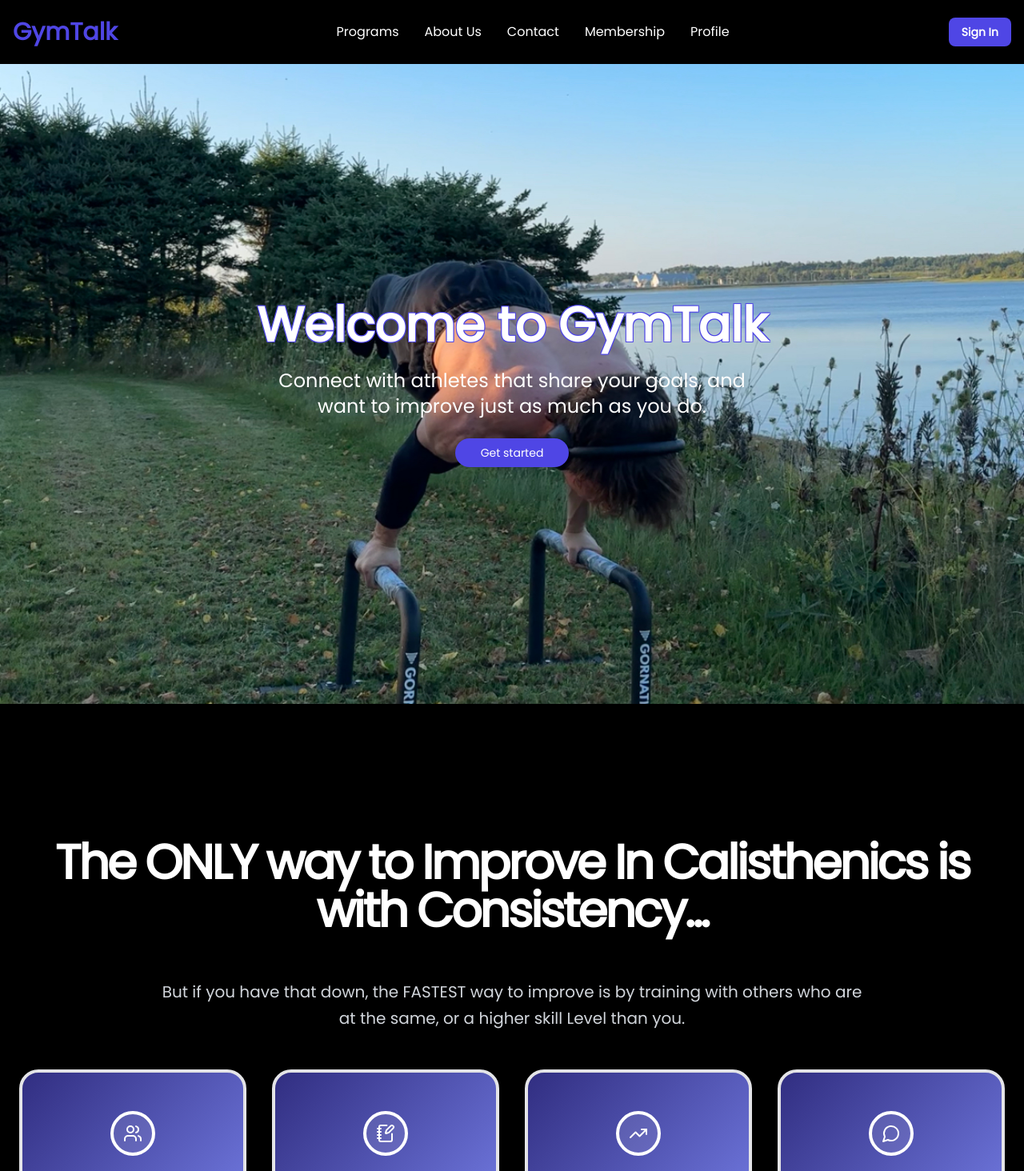
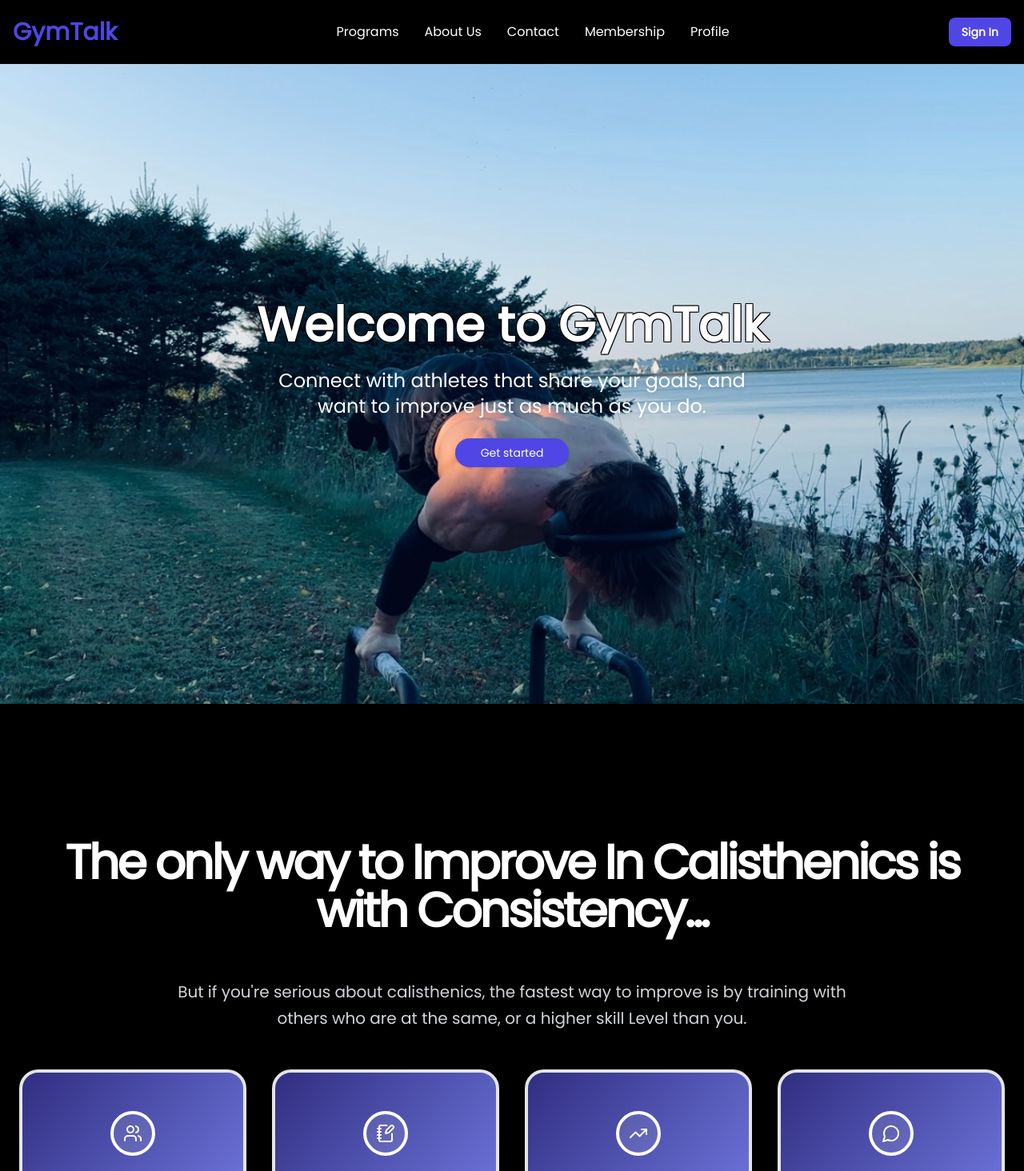
Before and after one commit to Eric0M/GymTalk, a Next.js app: page / in a window 1280 px wide. Shown: the top 1464 px of the page at 80% size. Built offline with nearby package versions, Linux system fonts and the light colour scheme; no server answers.

Commit message:
went back to header

```diff
--- a/app/components/test_hero/test_hero.tsx
+++ b/app/components/test_hero/test_hero.tsx
@@ -6,7 +6,7 @@
   return (
     <div className="relative h-screen w-full overflow-hidden">
       <Image
-        src="/Planche.jpg"
+        src="/planche_blue.jpg"
         alt="Gym background"
         fill
         className="absolute inset-0 z-0"
@@ -19,10 +19,10 @@
           <h1
             className="text-4xl md:text-6xl font-bold text-white inline-block"
             style={{
-              textShadow: `-1px -1px 0 #4f46e5,
-                 1px -1px 0 #4f46e5,
-                 -1px 1px 0 #4f46e5,
-                 1px 1px 0 #4f46e5`,
+              textShadow: `-1px -1px 0 #000000,
+                 1px -1px 0 #000000,
+                 -1px 1px 0 #000000,
+                 1px 1px 0 #000000`,
             }}
           >
             Welcome to GymTalk
--- a/app/components/why_us/why_us.tsx
+++ b/app/components/why_us/why_us.tsx
@@ -13,11 +13,12 @@
       <div className="container px-4 md:px-6">
         <div className="flex flex-col items-center justify-center space-y-4 text-center">
           <h2 className=" text-3xl font-bold tracking-tighter sm:text-4xl md:text-5xl  lg:text-6xl py-10">
-            The ONLY way to Improve In Calisthenics is with Consistency...
+            The only way to Improve In Calisthenics is with Consistency...
           </h2>
           <p className="max-w-[900px] text-gray-300 md:text-xl/relaxed lg:text-base/relaxed xl:text-xl/relaxed">
-            But if you have that down, the FASTEST way to improve is by training
-            with others who are at the same, or a higher skill Level than you.
+            But if you're serious about calisthenics, the fastest way to improve
+            is by training with others who are at the same, or a higher skill
+            Level than you.
           </p>
         </div>
         <div className="grid grid-cols-1 md:grid-cols-4 gap-8 mt-12">
```
Also changed, not shown: public/1arm.jpg (added).
